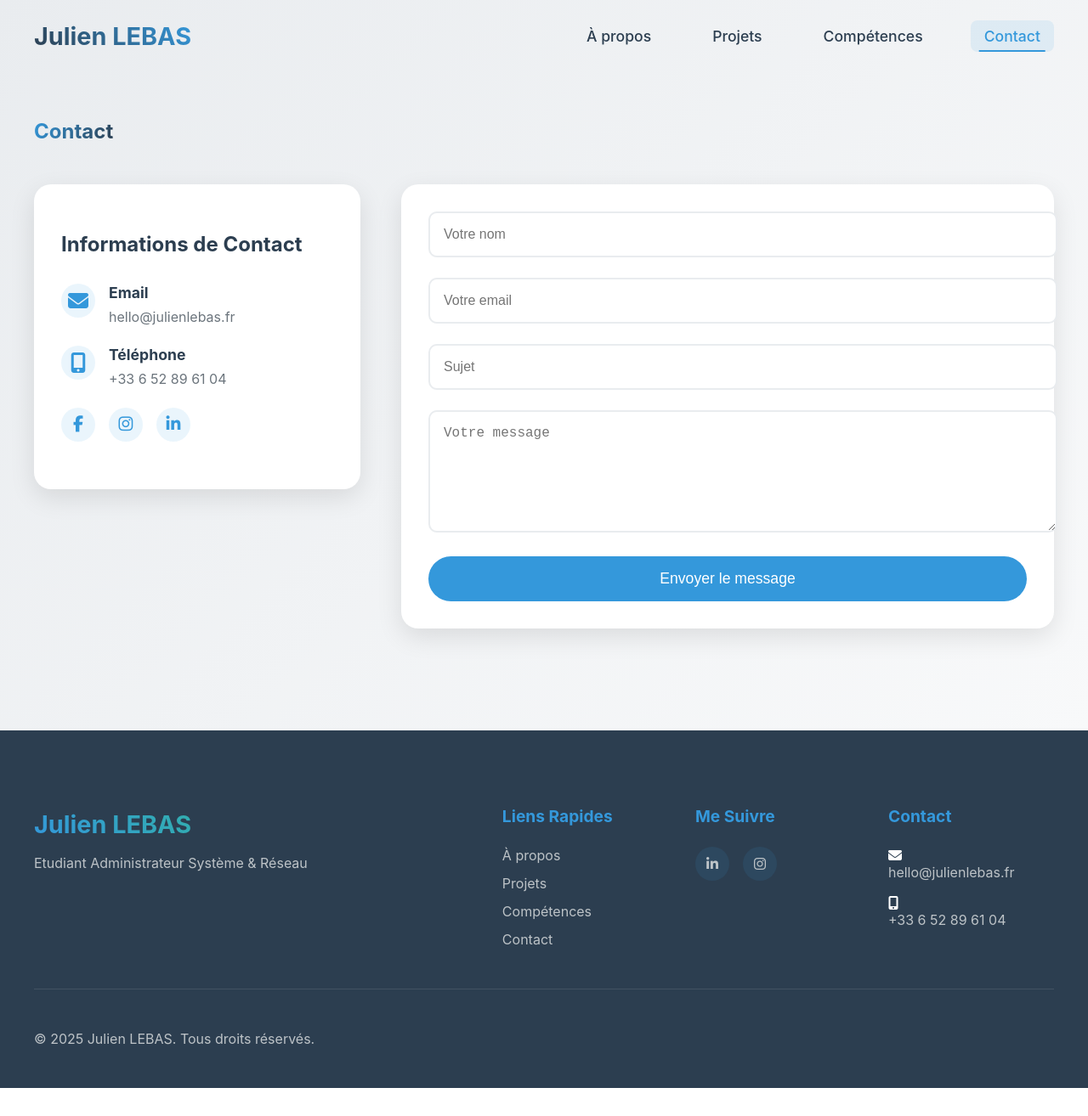
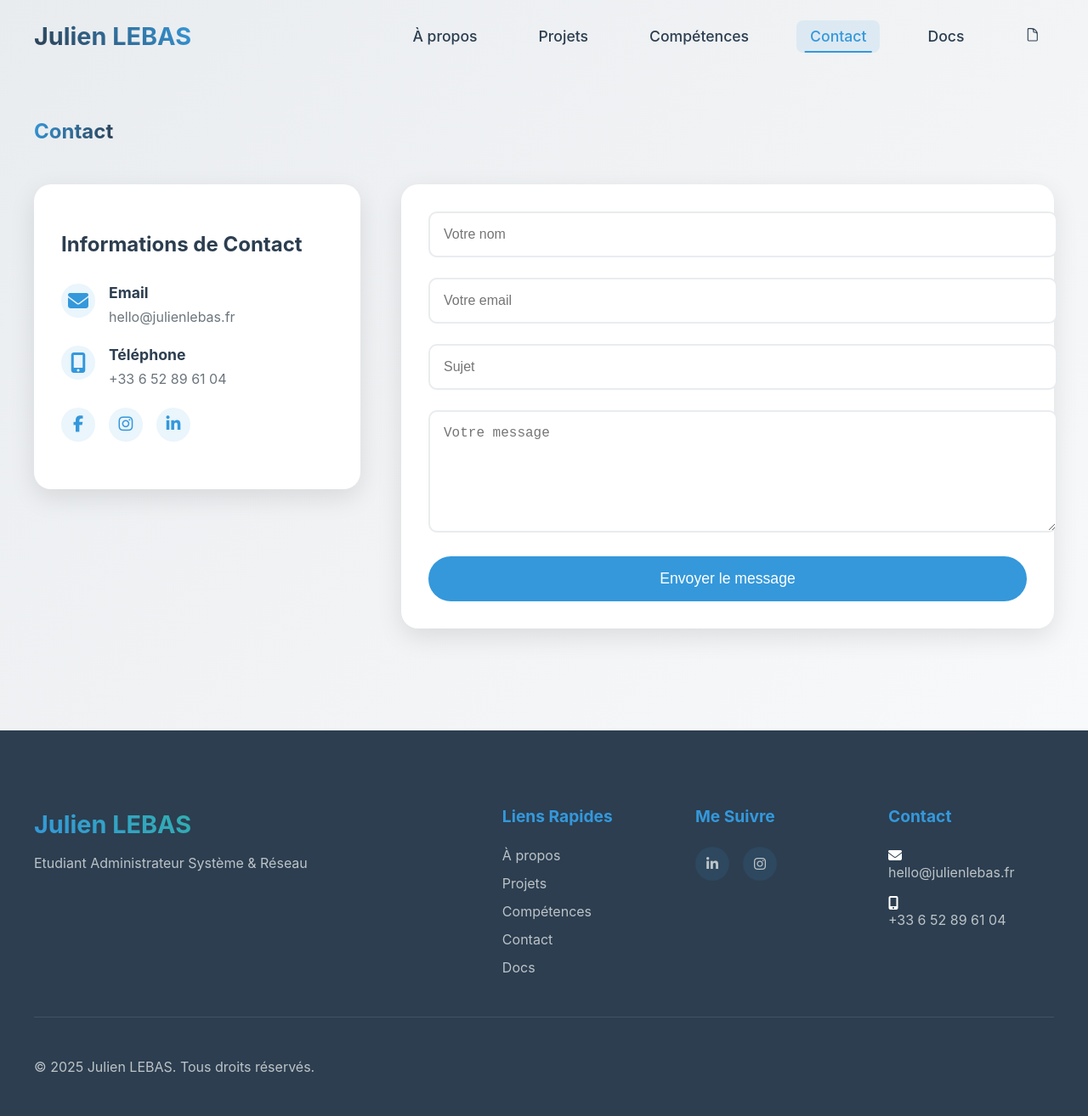
Before and after one commit to Julieng6v/portfolio, a React (Create React App) app: page /portfoliojulien/contact in a window 1280 px wide. Shown: the whole page at 85% size. Before the commit the page ends 1281 px from the top, so only its background shows below. Built offline with nearby package versions, Linux system fonts and the light colour scheme.

Commit message:
Update Header.js, add Tabcomptence

```diff
--- a/package.json
+++ b/package.json
@@ -10,6 +10,7 @@
     "framer-motion": "^12.2.0",
     "react": "^18.2.0",
     "react-dom": "^18.2.0",
+    "react-icons": "^5.5.0",
     "react-router-dom": "^7.1.5",
     "react-scripts": "5.0.1",
     "styled-components": "^6.1.14",
--- a/src/components/About/About.js
+++ b/src/components/About/About.js
@@ -14,6 +14,11 @@ function About() {
   const handleDownloadCV = () => {
     // const cvUrl = `${process.env.PUBLIC_URL}/assets/cv/CV_Hugo_Peron.pdf`;
     const cvUrl = `${process.env.PUBLIC_URL}/assets/cv/CV_Julien_Lebas.pdf`;
+    window.open(cvUrl, '_blank');
+  };
+  const handleTabCompetence = () => {
+    // const cvUrl = `${process.env.PUBLIC_URL}/assets/cv/CV_Hugo_Peron.pdf`;
+    const cvUrl = `${process.env.PUBLIC_URL}/assets/tabcompetence/tabcomp.pdf`;
     window.open(cvUrl, '_blank');
   };
 
@@ -79,7 +84,15 @@ function About() {
               >
                 Télécharger CV
               </button>
+              <button
+                  className="cta-button secondary"
+                  onClick={handleTabCompetence}
+              >
+                Télécharger Tableau Compétence
+              </button>
             </div>
+
+
           </div>
 
           <div className="about-visual">
--- a/src/components/Footer/Footer.js
+++ b/src/components/Footer/Footer.js
@@ -24,6 +24,7 @@ function Footer() {
                 <a href="/portfoliojulien/projects">Projets</a>
                 <a href="/portfoliojulien/skills">Compétences</a>
                 <a href="/portfoliojulien/contact">Contact</a>
+                <a href="https://docs.julieng6v.fr">Docs</a>
               </nav>
             </div>
 
--- a/src/components/Header/Header.js
+++ b/src/components/Header/Header.js
@@ -1,6 +1,14 @@
 import React, { useState, useEffect } from 'react';
 import { NavLink } from 'react-router-dom';
 import './Header.css';
+import { HiOutlineDocument } from "react-icons/hi2";
+
+
+const handleTabCompetence = () => {
+  // const cvUrl = `${process.env.PUBLIC_URL}/assets/cv/CV_Hugo_Peron.pdf`;
+  const cvUrl = `${process.env.PUBLIC_URL}/assets/tabcompetence/tabcomp.pdf`;
+  window.open(cvUrl, '_blank');
+};
 
 function Header() {
   const [scrolled, setScrolled] = useState(false);
@@ -32,9 +40,15 @@ function Header() {
           <NavLink to="/skills" className="nav-link">
             Compétences
           </NavLink>
-          <NavLink to="/contact" className="nav-link">
+          <NavLink to="/contact" className="nav-link" >
             Contact
           </NavLink>
+          <a href="https://docs.julieng6v.fr/" className="nav-link" target="_blank" rel="noopener noreferrer">
+            Docs
+          </a>
+          <a onClick={handleTabCompetence} className="nav-link" role="button">
+            <HiOutlineDocument />
+          </a>
         </nav>
       </div>
     </header>
```
Also changed, not shown: 2 other files (tests, documents, lock files or other folders).
